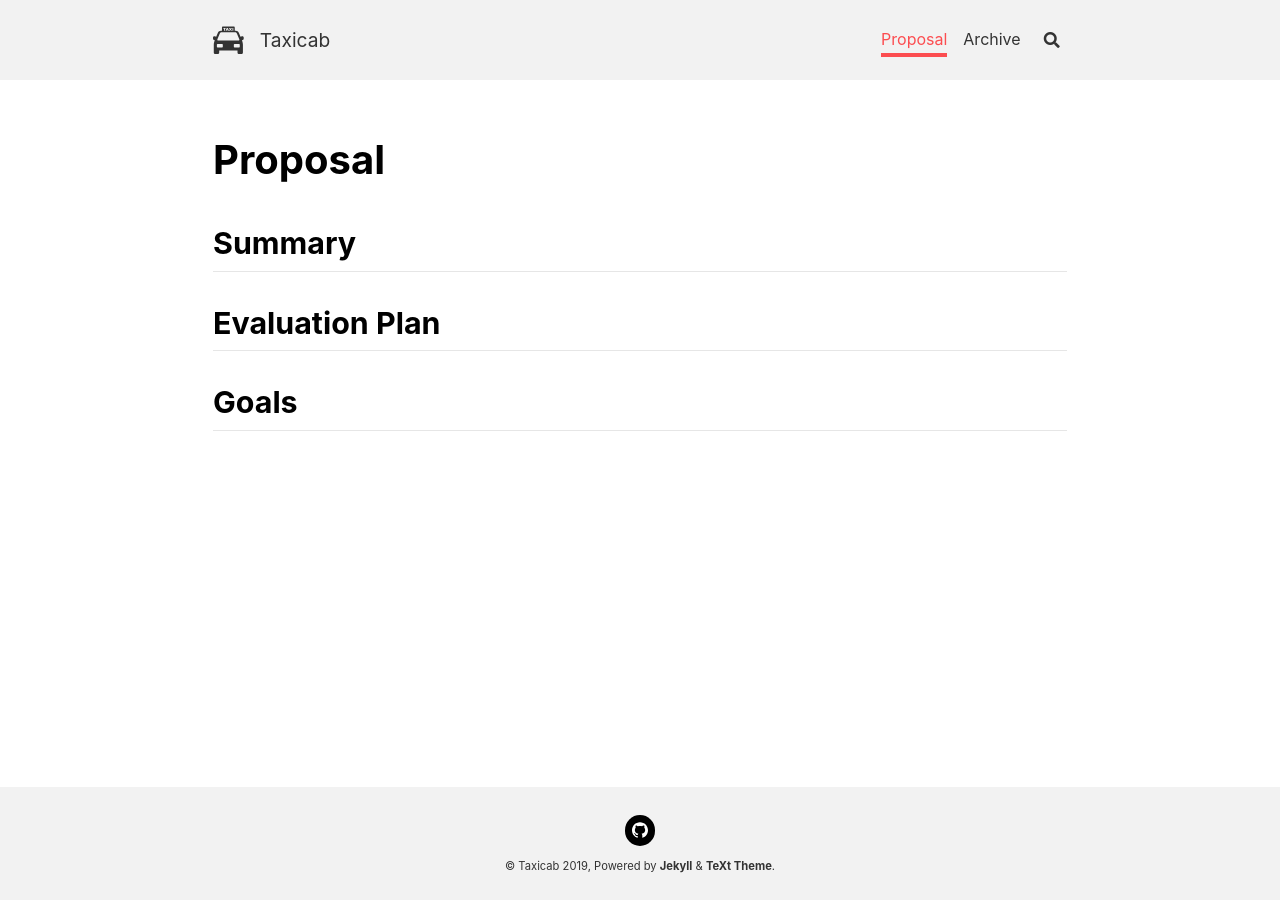
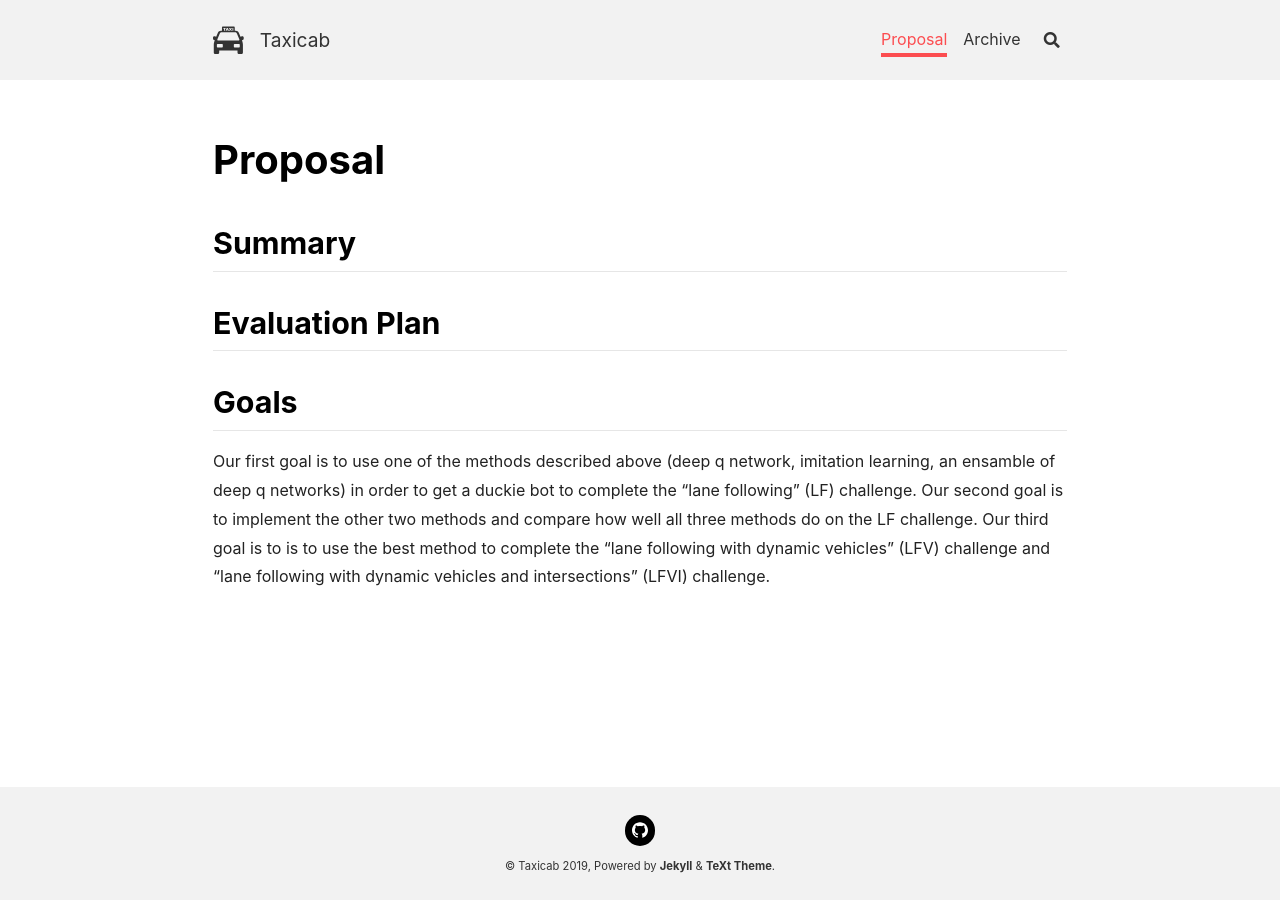
Before and after one commit to taxicab175/taxicab175.github.io, a Jekyll site: the page built from proposal.md, in a window 1280 px wide. Built offline with Jekyll 4.4.1, drawn with Linux system fonts in a browser that asks for light colours; nearby versions of some CDN libraries.

Commit message:
added goal section

```diff
--- a/proposal.md
+++ b/proposal.md
@@ -8,3 +8,4 @@ title: Proposal
 ## Evaluation Plan
 
 ## Goals
+Our first goal is to use one of the methods described above (deep q network, imitation learning, an ensamble of deep q networks) in order to get a duckie bot to complete the "lane following" (LF) challenge. Our second goal is to implement the other two methods and compare how well all three methods do on the LF challenge. Our third goal is to is to use the best method to complete the "lane following with dynamic vehicles" (LFV) challenge and "lane following with dynamic vehicles and intersections" (LFVI) challenge.
```
